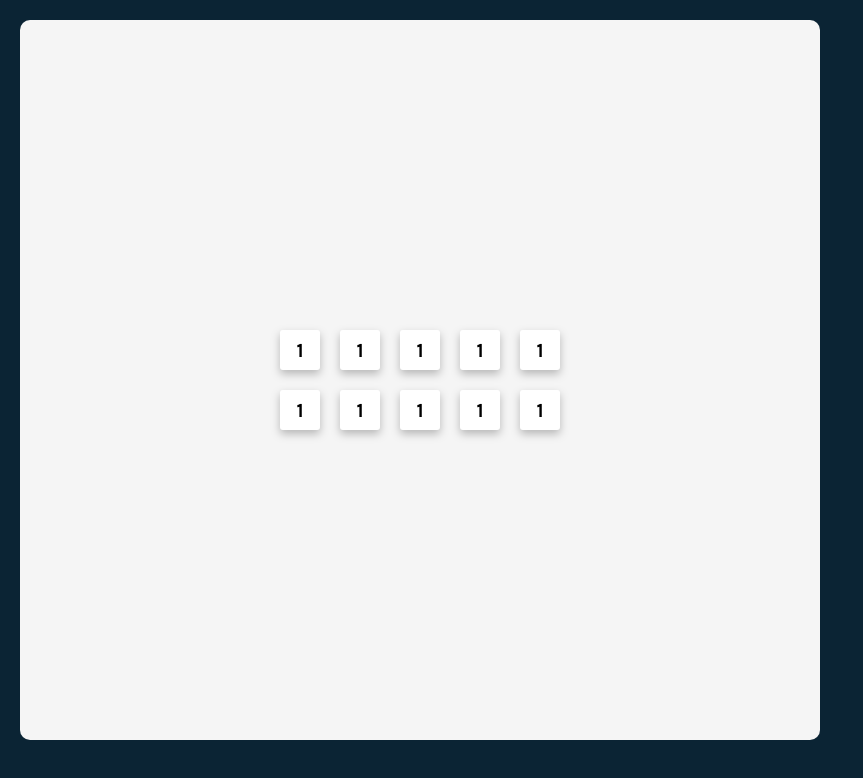
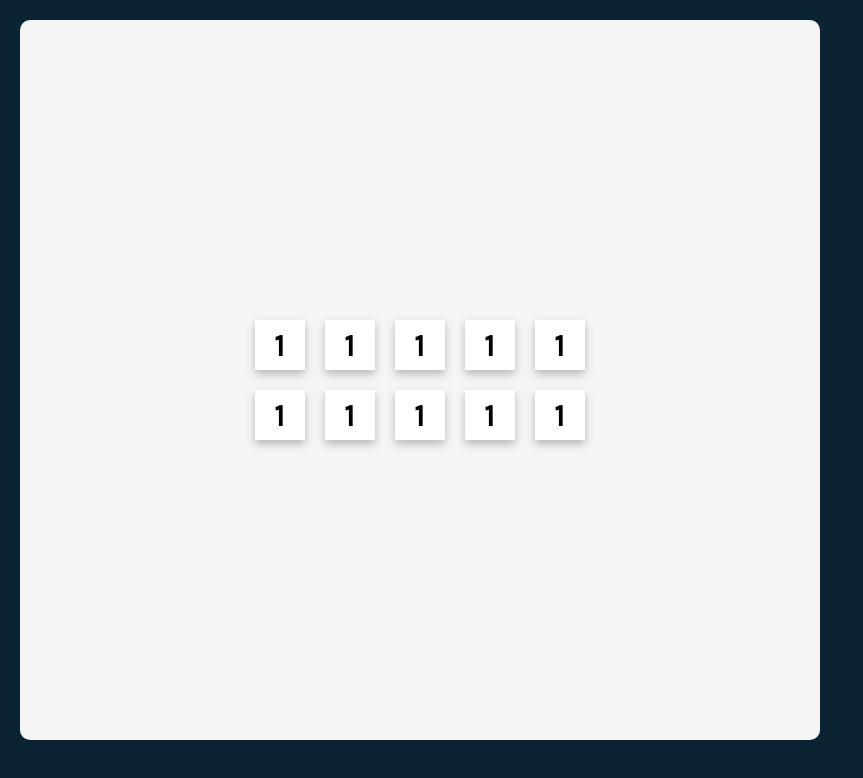
Before and after one commit to Kaleb-Moore/React-Tenzies, a React (Vite) app in the folder React-Tenzies/: page / in a window 1280 px wide. Shown: the top 778 px of the page, without its empty margins (0-863 px from the left). Built offline with nearby package versions, Linux system fonts and the light colour scheme.

Commit message:
Update Refactor die styles and changed flex to grid

```diff
--- a/React-Tenzies/src/App.jsx
+++ b/React-Tenzies/src/App.jsx
@@ -4,7 +4,7 @@ import Die from "./Die.jsx"
 export default function App() {
     return (
         <main>
-            <div className="container">
+            <div className="dice--container">
                 <Die value="1" />
                 <Die value="1" />
                 <Die value="1" />
--- a/React-Tenzies/src/index.css
+++ b/React-Tenzies/src/index.css
@@ -19,26 +19,26 @@ main {
   align-items: center;
 }
 
-.container {
+.dice--container {
   display: grid;
-  grid-template-columns: repeat(5, 1fr);
-  grid-template-rows: 1fr 1fr;
+  grid-template: auto auto / repeat(5, 1fr);
   gap: 20px;
 }
 
 .die {
+  width: 50px;
+  height: 50px;
+  border-radius: 5spx;
   display: flex;
   justify-content: center;
   align-items: center;
-  width: 40px;
-  height: 40px;
-  border-radius: 3px;
   background-color: white;
   filter: drop-shadow(0 4px 4px rgba(0, 0, 0, 0.25));
+  cursor: pointer;
 }
 
 .die--face {
-  font-size: 20px;
+  font-size: 2rem;
   font-family: Karla;
   font-weight: bold;
 }
```
